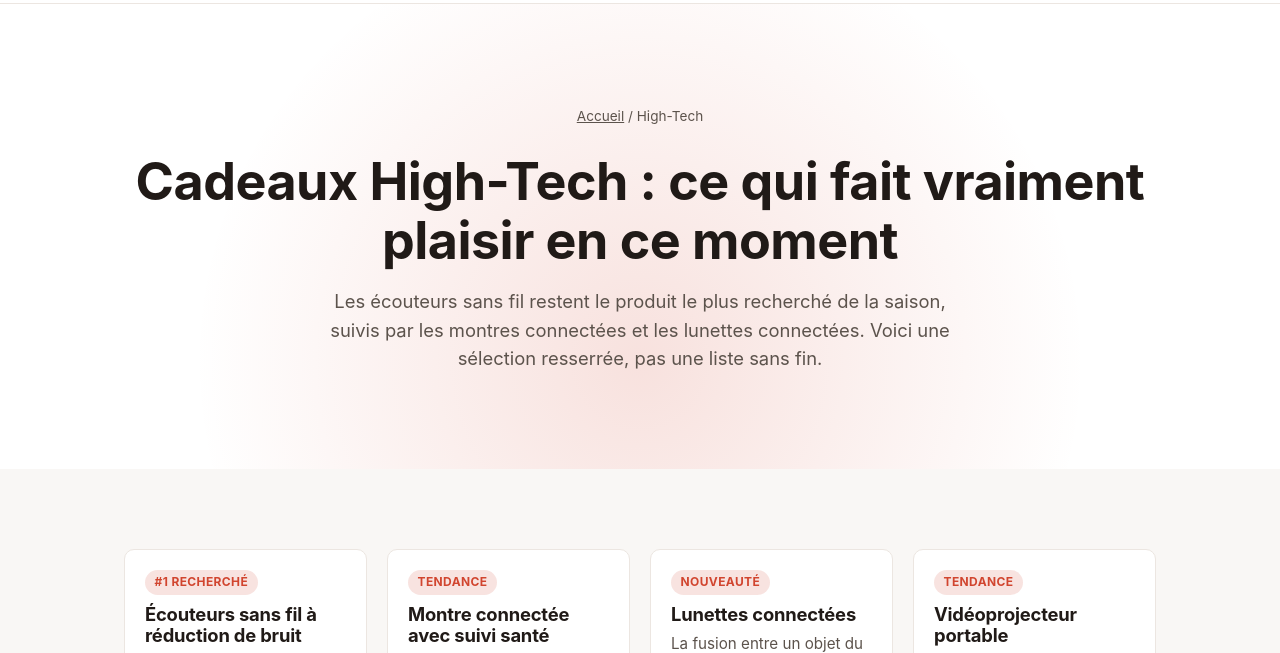
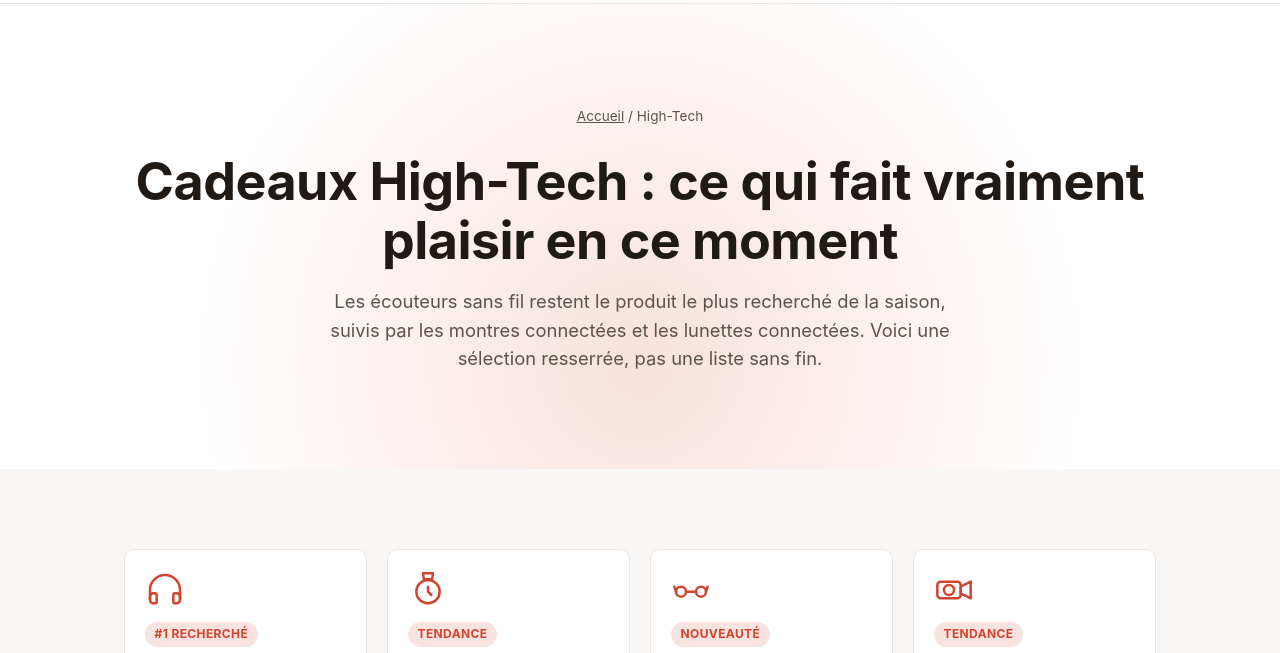
Before and after one commit to helvirekouoto/pepite, a website: page site/categories/high-tech.html in a window 1280 px wide. Shown: the part 68-721 px from the top of the page. Drawn offline with Linux system fonts and the light colour scheme.

Commit message:
feat(site): icones SVG sur la page categorie High-Tech

```diff
--- a/site/categories/high-tech.html
+++ b/site/categories/high-tech.html
@@ -36,6 +36,7 @@
         <div class="grid-4">
           <article class="product-card">
             <div class="product-body">
+              <svg class="product-icon" viewBox="0 0 24 24" fill="none" stroke="currentColor" stroke-width="1.5" stroke-linecap="round" stroke-linejoin="round" aria-hidden="true"><path d="M3 18v-6a9 9 0 0 1 18 0v6"/><path d="M18 14h1a2 2 0 0 1 2 2v2a2 2 0 0 1-2 2h-1a1 1 0 0 1-1-1v-4a1 1 0 0 1 1-1z"/><path d="M6 14H5a2 2 0 0 0-2 2v2a2 2 0 0 0 2 2h1a1 1 0 0 0 1-1v-4a1 1 0 0 0-1-1z"/></svg>
               <span class="badge-trend">#1 recherché</span>
               <h3>Écouteurs sans fil à réduction de bruit</h3>
               <p>Le produit tech le plus recherché de la saison, avec des fonctions avancées de réduction de bruit.</p>
@@ -44,6 +45,7 @@
           </article>
           <article class="product-card">
             <div class="product-body">
+              <svg class="product-icon" viewBox="0 0 24 24" fill="none" stroke="currentColor" stroke-width="1.5" stroke-linecap="round" stroke-linejoin="round" aria-hidden="true"><circle cx="12" cy="13" r="7"/><path d="M12 10v3l2 2"/><path d="M9 2h6l-.5 3.5h-5z"/></svg>
               <span class="badge-trend">Tendance</span>
               <h3>Montre connectée avec suivi santé</h3>
               <p>Suivi du sommeil, de l'activité et du rythme cardiaque — un classique qui progresse chaque année.</p>
@@ -52,6 +54,7 @@
           </article>
           <article class="product-card">
             <div class="product-body">
+              <svg class="product-icon" viewBox="0 0 24 24" fill="none" stroke="currentColor" stroke-width="1.5" stroke-linecap="round" stroke-linejoin="round" aria-hidden="true"><circle cx="6" cy="13" r="3"/><circle cx="18" cy="13" r="3"/><path d="M9 13h6M3 13l-1-3M21 13l1-3"/></svg>
               <span class="badge-trend">Nouveauté</span>
               <h3>Lunettes connectées</h3>
               <p>La fusion entre un objet du quotidien et l'intelligence artificielle embarquée — la tendance tech du moment.</p>
@@ -60,6 +63,7 @@
           </article>
           <article class="product-card">
             <div class="product-body">
+              <svg class="product-icon" viewBox="0 0 24 24" fill="none" stroke="currentColor" stroke-width="1.5" stroke-linecap="round" stroke-linejoin="round" aria-hidden="true"><rect x="2" y="7" width="14" height="10" rx="2"/><circle cx="9" cy="12" r="3"/><path d="M16 10l6-3v10l-6-3z"/></svg>
               <span class="badge-trend">Tendance</span>
               <h3>Vidéoprojecteur portable</h3>
               <p>Transforme n'importe quel mur en écran géant — idéal pour les soirées cinéma improvisées.</p>
```
